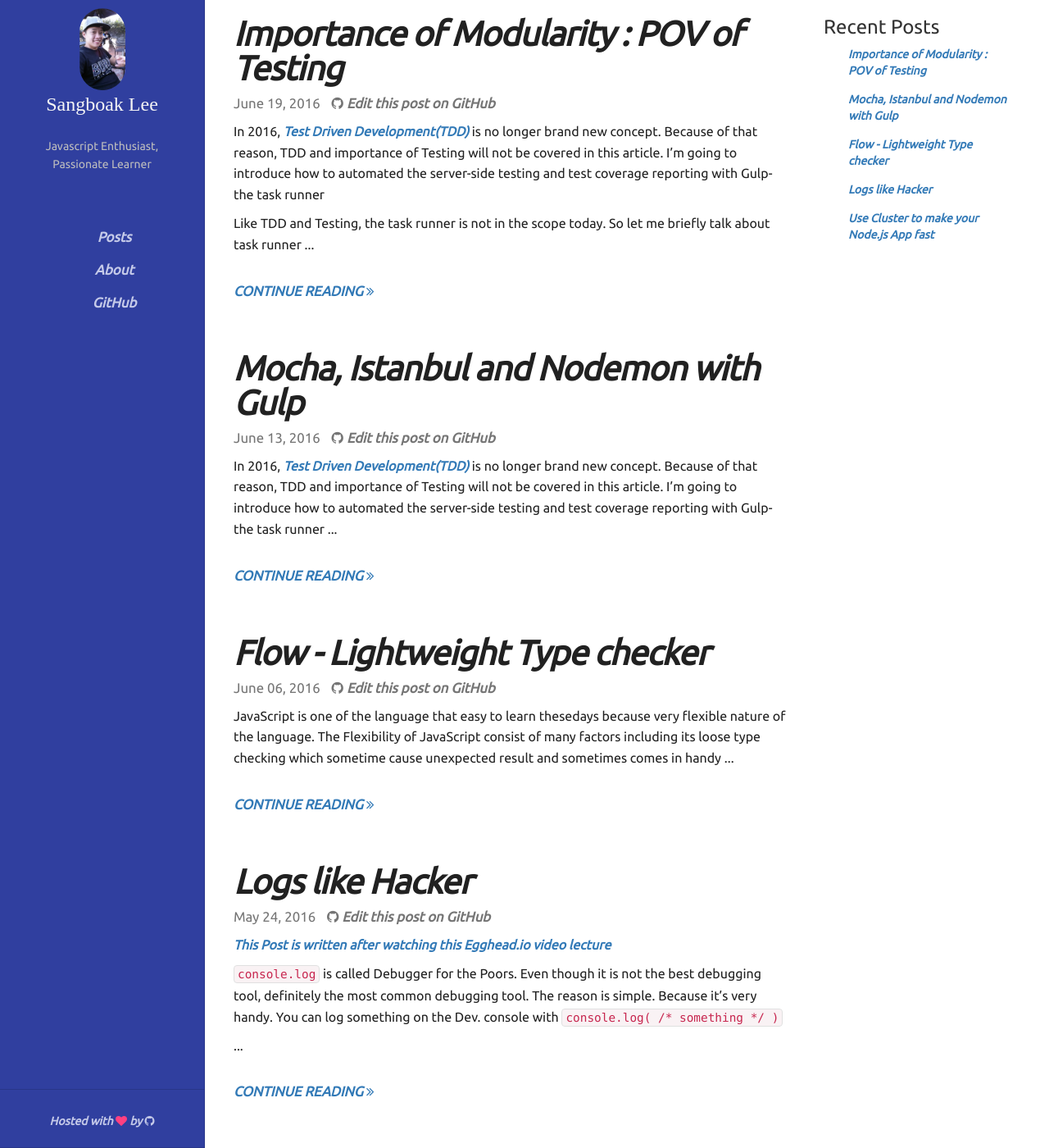
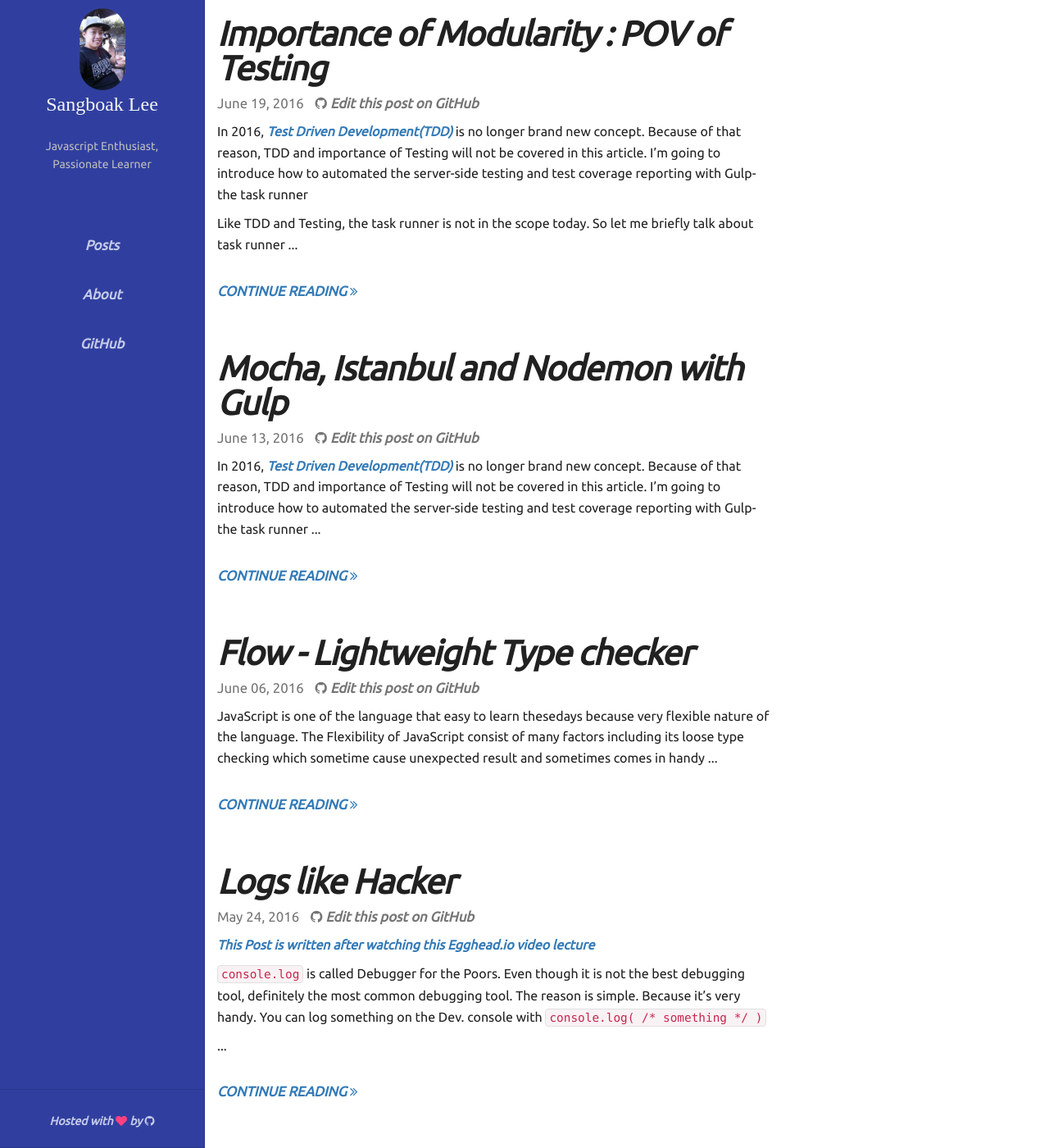
Before and after one commit to echo304/echo304.github.io, a Jekyll site: the page built from index.html, in a window 1280 px wide and 1400 px high. Shown: the whole window at 82% size. Built offline with Jekyll 4.4.1, drawn with Linux system fonts in a browser that asks for light colours; nearby versions of some CDN libraries; some web fonts are replaced; library files that are not in the unit come from our copies; the list of posts is cut into pages by our own code.

Commit message:
Add styles

```diff
--- a/_layouts/default.html
+++ b/_layouts/default.html
@@ -39,9 +39,9 @@
             </aside>
             <div style="clear: both"></div>
         </div>
+    {% include footer.html %}
     </div>
 
-    {% include footer.html %}
 
     <!-- jQuery (necessary for Bootstrap's JavaScript plugins) -->
     <script src="https://ajax.googleapis.com/ajax/libs/jquery/1.11.3/jquery.min.js"></script>
--- a/_sass/_base.scss
+++ b/_sass/_base.scss
@@ -185,7 +185,6 @@
     max-width: -webkit-calc(#{$content-width} - (#{$spacing-unit} * 2));
     max-width:         calc(#{$content-width} - (#{$spacing-unit} * 2));
     margin-right: auto;
-    margin-left: auto;
     padding-right: $spacing-unit;
     padding-left: $spacing-unit;
     @extend %clearfix;
--- a/css/styles.css
+++ b/css/styles.css
@@ -487,15 +487,15 @@
     }
     #page-content {
         margin: 0 auto;
-        max-width: 990px
+        max-width: 1290px
     }
     #page-content #content {
         float: left
     }
     #page-content aside {
         float: left;
-        max-width: 250px;
-        padding-left: 25px
+        max-width: 350px;
+        padding-left: 75px
     }
 }
 
@@ -878,8 +878,11 @@
         padding: 24px 0
     }
     #site-header #nav-container nav li {
-        line-height: 40px;
-        height: 40px
+        line-height: 60px;
+        height: 60px
+    }
+    #site-header #nav-container nav ul {
+        margin-right: 30px;
     }
     #site-header #nav-container nav li a {
         color: #c5cae9;
```
